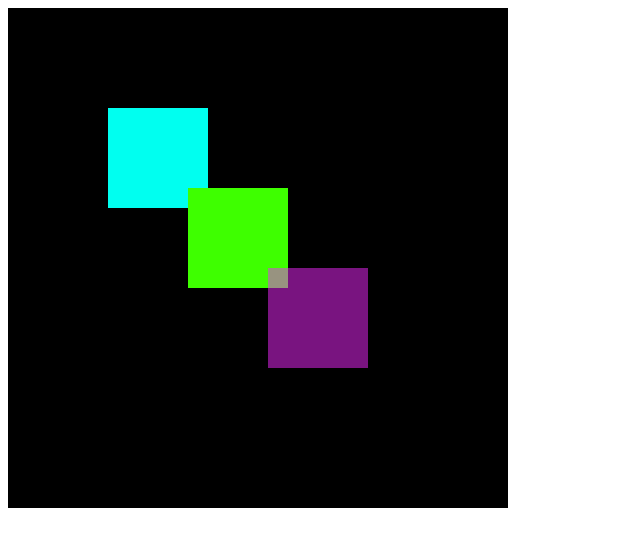
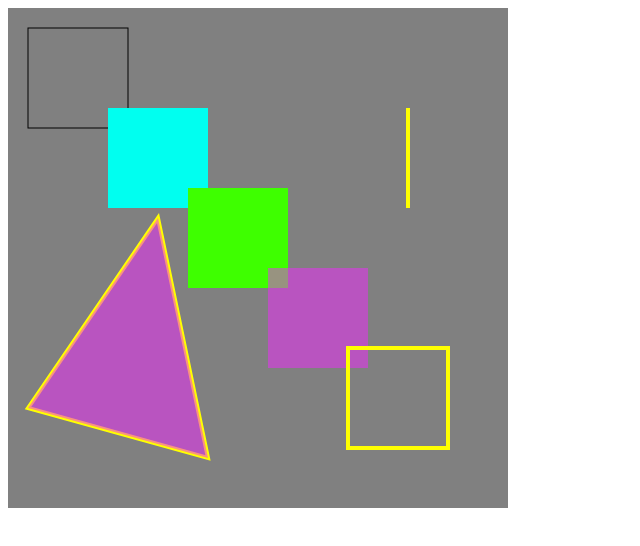
Before and after one commit to 4NG3LD4NI3L/IDSTM_ProgramacionAvanzada, a plain HTML site: page Angel Romero IDSTM/Index.html in a window 1280 px wide. Shown: the whole page, without its empty margins (0-640 px from the left). Drawn offline with Linux system fonts and the light colour scheme.

Commit message:
Utiliza moveTo, lineTo y stroke

```diff
--- a/Angel Romero IDSTM/Index.html
+++ b/Angel Romero IDSTM/Index.html
@@ -6,7 +6,7 @@
     <title></title>
     <style>
         canvas{
-            background-color: black;
+            background-color: grey;
         }
 
     </style>
@@ -18,6 +18,8 @@
         const my_canvas = document.getElementById('my_canvas')
         const ctx = my_canvas.getContext('2d')
 
+        ctx.strokeRect(20,20,100,100)
+
         ctx.fillStyle = "#00FFF0"
         ctx.fillRect(100,100,100,100)
 
@@ -26,6 +28,27 @@
 
         ctx.fillStyle = "rgb(242, 41, 255,0.5)"
         ctx.fillRect(260,260,100,100)
+
+        ctx.lineWidth = 4
+        ctx.strokeStyle = "yellow"
+        ctx.strokeRect(340,340,100,100)
+
+
+
+        ctx.beginPath()
+        ctx.moveTo(400,100);
+        ctx.lineTo(400,200);
+        ctx.closePath();
+        ctx.stroke();
+
+
+        ctx.beginPath()
+        ctx.moveTo(150,210)
+        ctx.lineTo(20,400)
+        ctx.lineTo(200,450)
+        ctx.closePath();
+        ctx.stroke();
+        ctx.fill();
     </script>
 </body>
 </html>
```
